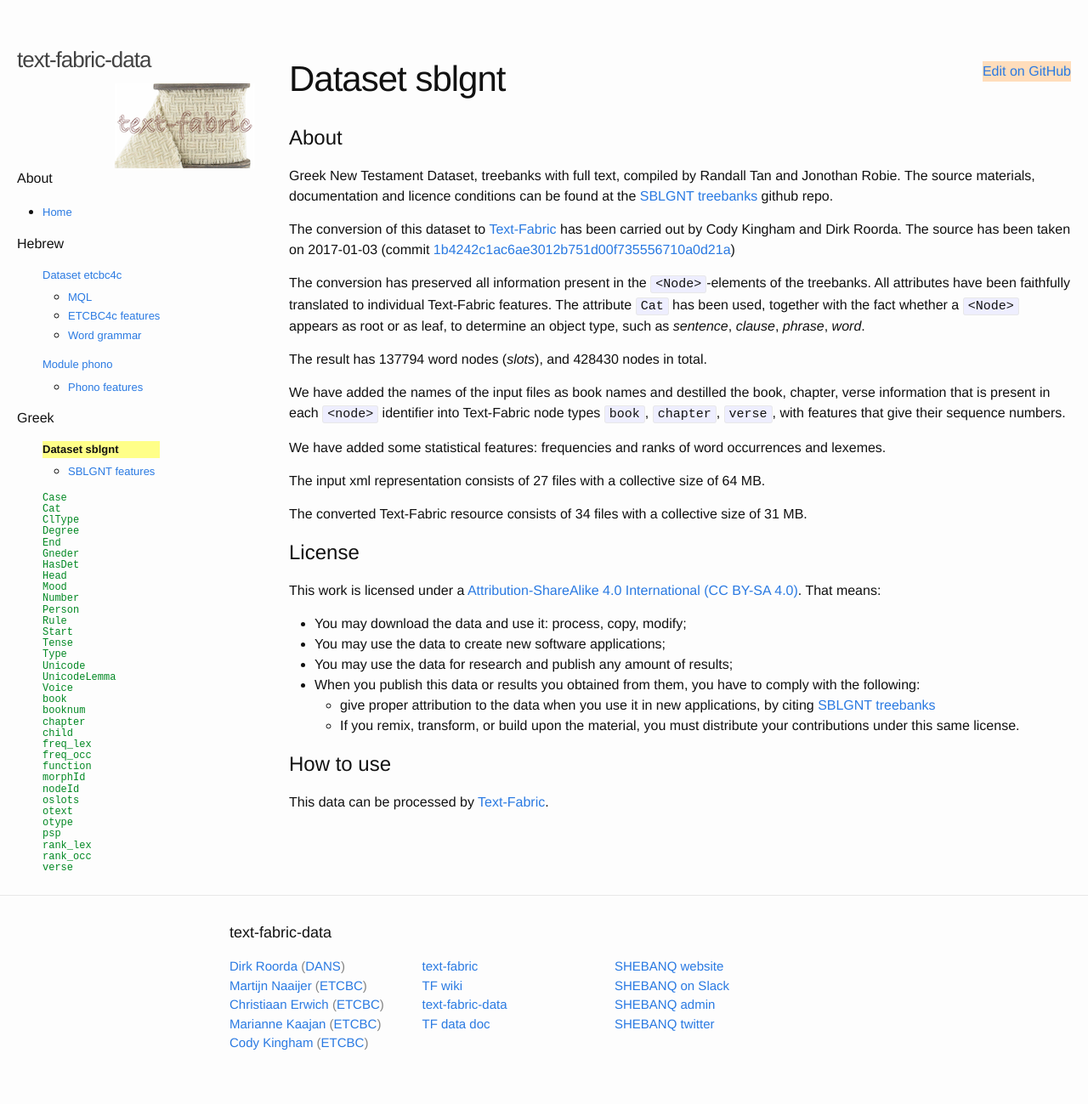
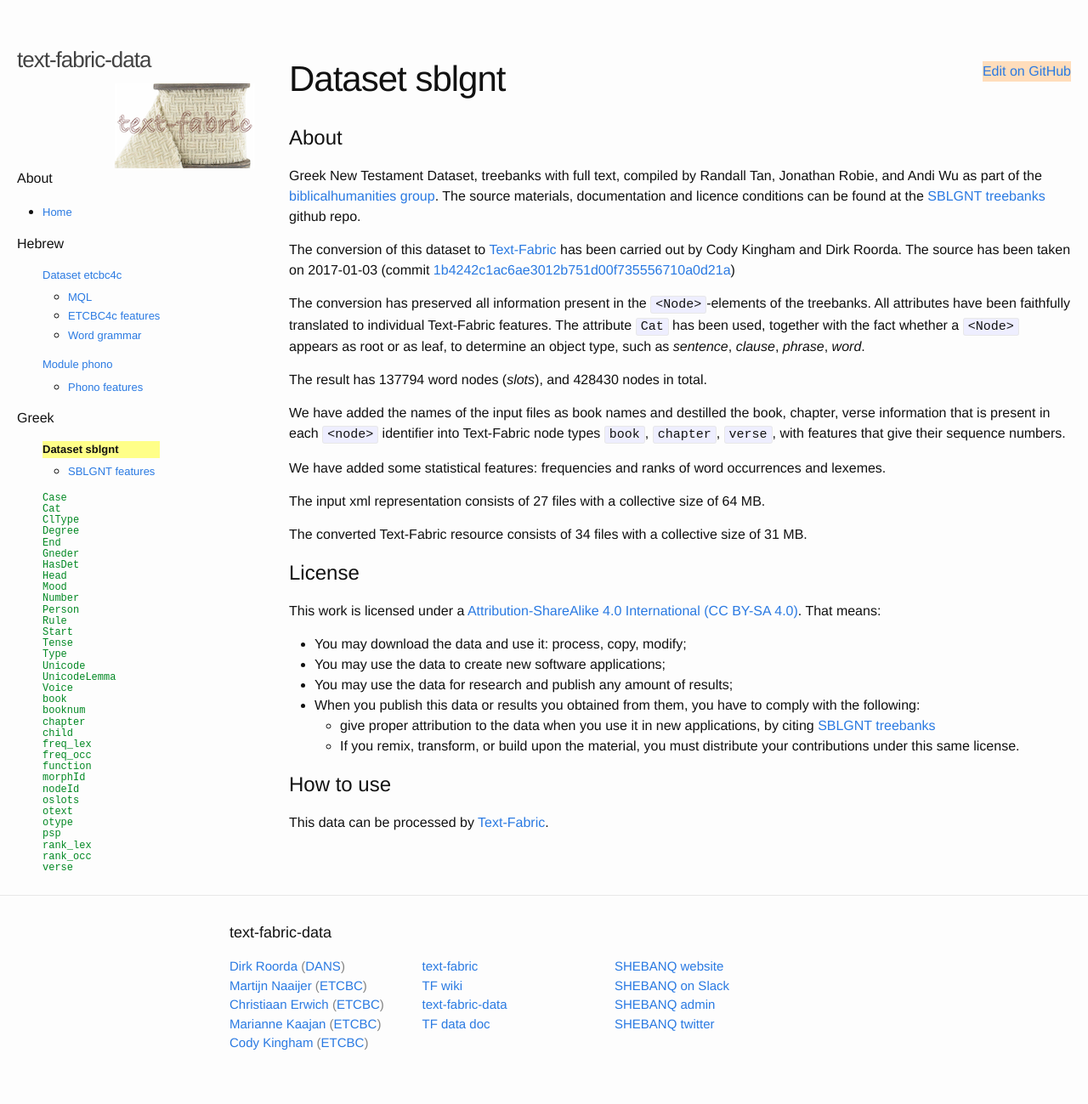
Before and after one commit to kungsik/text-fabric-data, a Jekyll site: the page built from docs/_features/greek/sblgnt/0_home.md, in a window 1280 px wide. Shown: the whole page at 85% size. Built offline with Jekyll 4.4.1, drawn with Linux system fonts in a browser that asks for light colours.

Commit message:
update feature doc
corrected a typo and added biblicalhumanities link

```diff
--- a/docs/_features/greek/sblgnt/0_home.md
+++ b/docs/_features/greek/sblgnt/0_home.md
@@ -6,7 +6,8 @@
 # About
 
 Greek New Testament Dataset, treebanks with full text, compiled by
-Randall Tan and Jonothan Robie. The source materials, documentation and licence conditions can be found
+Randall Tan, Jonathan Robie, and
+Andi Wu as part of the [biblicalhumanities group](github biblicalhumanities). The source materials, documentation and licence conditions can be found
 at the
 [SBLGNT treebanks](https://github.com/biblicalhumanities/greek-new-testament/tree/master/syntax-trees/sblgnt)
 github repo.
```
